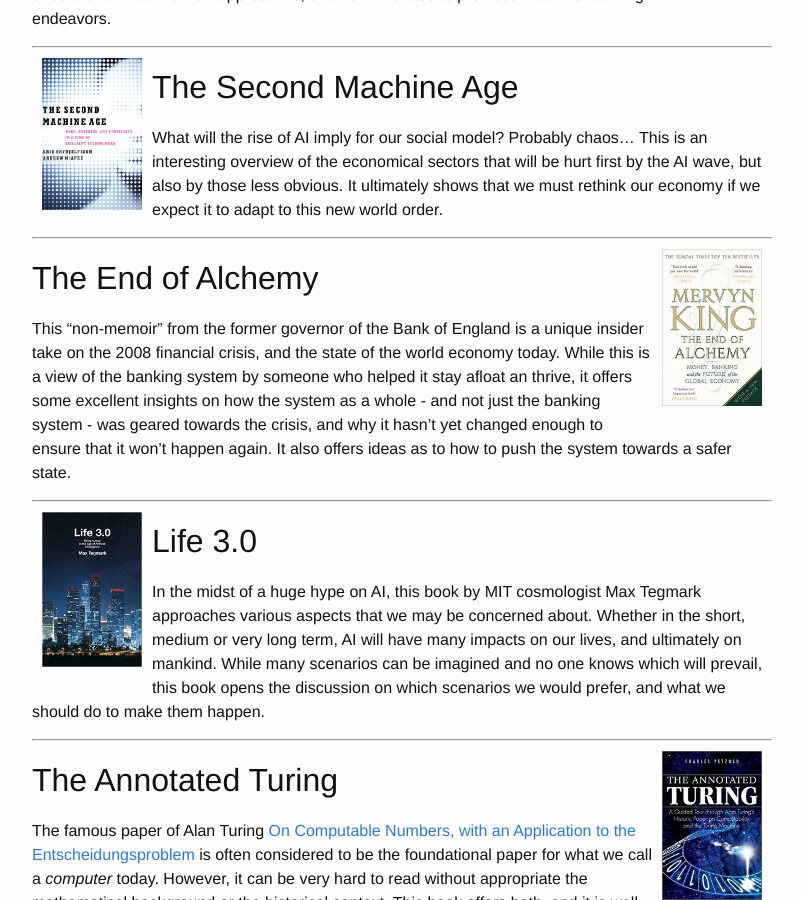
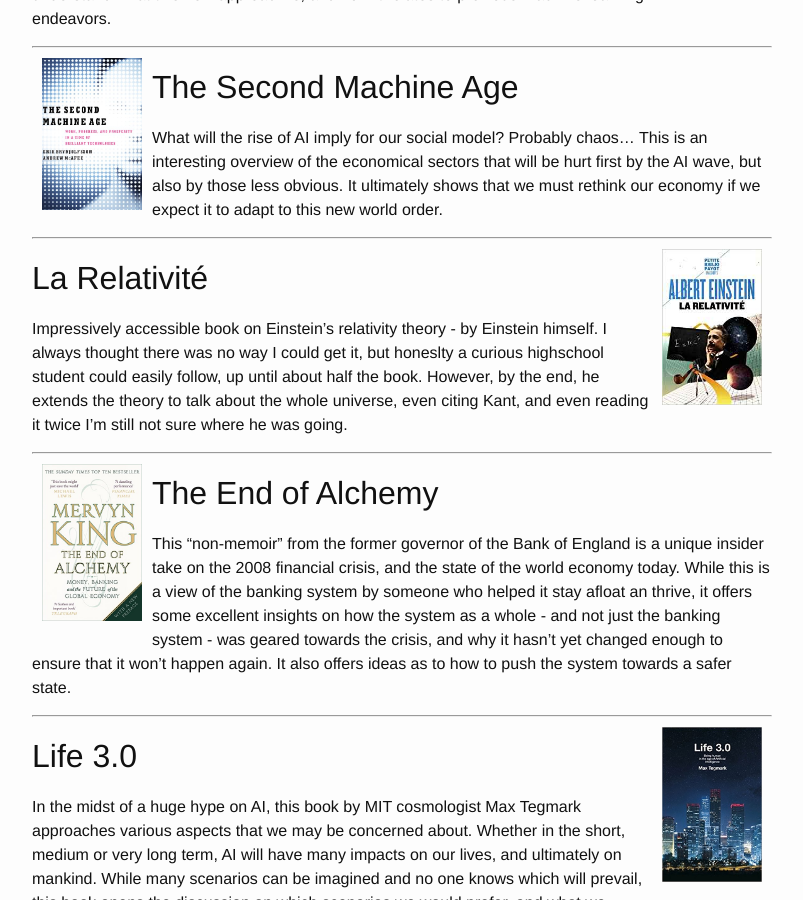
Before and after one commit to clapeyre/clapeyre.github.io, a Jekyll site: the page built from _posts/2017-10-19-2017_good_reads.md, in a window 1280 px wide and 900 px high, scrolled down 352 px. Shown: the whole window, without its empty margins (238-1041 px from the left). Built offline with Jekyll 4.4.1, drawn with Linux system fonts in a browser that asks for light colours.

Commit message:
Add book La Relativité to good reads

```diff
--- a/_posts/2017-10-19-2017_good_reads.md
+++ b/_posts/2017-10-19-2017_good_reads.md
@@ -31,8 +31,22 @@
 
 ***
 
+<a href="https://www.amazon.fr/Relativit%C3%A9-relativit%C3%A9-restreinte-g%C3%A9n%C3%A9rale-probl%C3%A8me/dp/2228916188/ref=sr_1_1?ie=UTF8&qid=1508431749&sr=8-1&keywords=einstein+la+relativit%C3%A9">
+<img src="/data/books/La Relativité.jpg" width="100" align="right" style="border:10px solid transparent"> </a>
+
+## La Relativité
+
+Impressively accessible book on Einstein's relativity theory - by Einstein
+himself. I always thought there was no way I could get it, but honeslty
+a curious highschool student could easily follow, up until about half the book.
+However, by the end, he extends the theory to talk about the whole universe,
+even citing Kant, and even reading it twice I'm still not sure where he was
+going.
+
+***
+
 <a href="https://www.amazon.fr/End-Alchemy-Banking-Economy-English-ebook/dp/B0182GU7CY/ref=sr_1_1?s=digital-text&ie=UTF8&qid=1508403515&sr=1-1&keywords=the+End+of+Alchemy%3A+Money%2C+Banking+and+the+Future+mervyn+king">
-<img src="/data/books/The End of Alchemy.jpg" width="100" align="right" style="border:10px solid transparent"> </a>
+<img src="/data/books/The End of Alchemy.jpg" width="100" align="left" style="border:10px solid transparent"> </a>
 
 ## The End of Alchemy
 
@@ -48,7 +62,7 @@
 ***
 
 <a href="https://www.amazon.fr/Life-3-0-Being-Artificial-Intelligence/dp/024123719X/ref=sr_1_1?s=english-books&ie=UTF8&qid=1508403159&sr=1-1&keywords=life+3.0">
-<img src="/data/books/Life 3.0.jpg" width="100" align="left" style="border:10px solid transparent"> </a>
+<img src="/data/books/Life 3.0.jpg" width="100" align="right" style="border:10px solid transparent"> </a>
 
 ## Life 3.0
 
@@ -62,7 +76,7 @@
 ***
 
 <a href="https://www.amazon.fr/Annotated-Turing-Turing%E2%80%B2s-Historic-Computability/dp/0470229055/ref=sr_1_1?s=digital-text&ie=UTF8&qid=1508430275&sr=8-1&keywords=turing+annotated">
-<img src="/data/books/The Annotated Turing.jpg" width="100" align="right" style="border:10px solid transparent"> </a>
+<img src="/data/books/The Annotated Turing.jpg" width="100" align="left" style="border:10px solid transparent"> </a>
 
 ## The Annotated Turing
 
@@ -77,7 +91,7 @@
 ***
 
 <a href="https://www.amazon.com/Thinking-Systems-Donella-H-Meadows/dp/1603580557">
-<img src="/data/books/Thinking in Systems.jpg" width="100" align="left" style="border:10px solid transparent"> </a>
+<img src="/data/books/Thinking in Systems.jpg" width="100" align="right" style="border:10px solid transparent"> </a>
 
 ## Thinking in Systems
 
@@ -89,7 +103,7 @@
 ***
 
 <a href="https://www.amazon.fr/R%C3%A9volution-Emmanuel-Macron/dp/284563966X">
-<img src="/data/books/Révolution.jpg" width="100" align="right" style="border:10px solid transparent"> </a>
+<img src="/data/books/Révolution.jpg" width="100" align="left" style="border:10px solid transparent"> </a>
 
 ## Révolution
 
```
Also changed, not shown: data/books/La Relativité.jpg (added).
